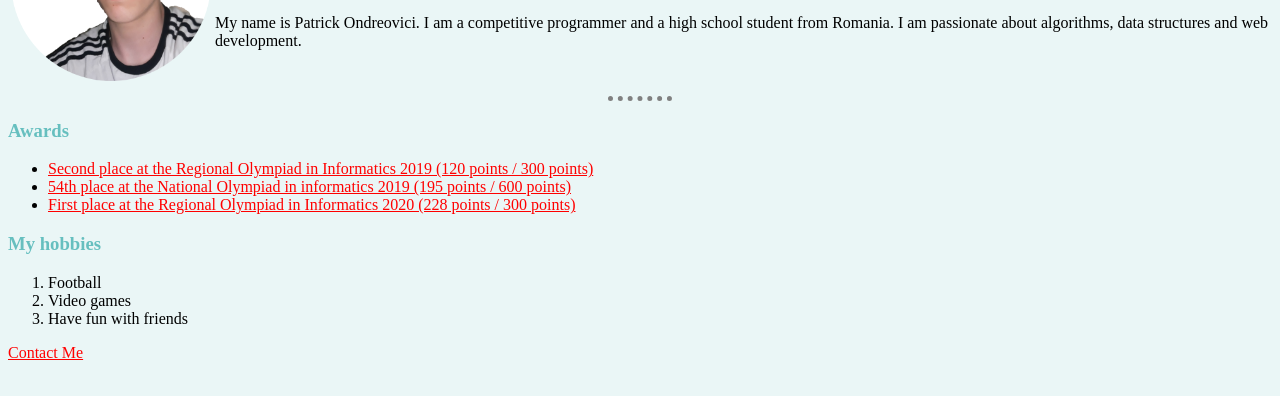
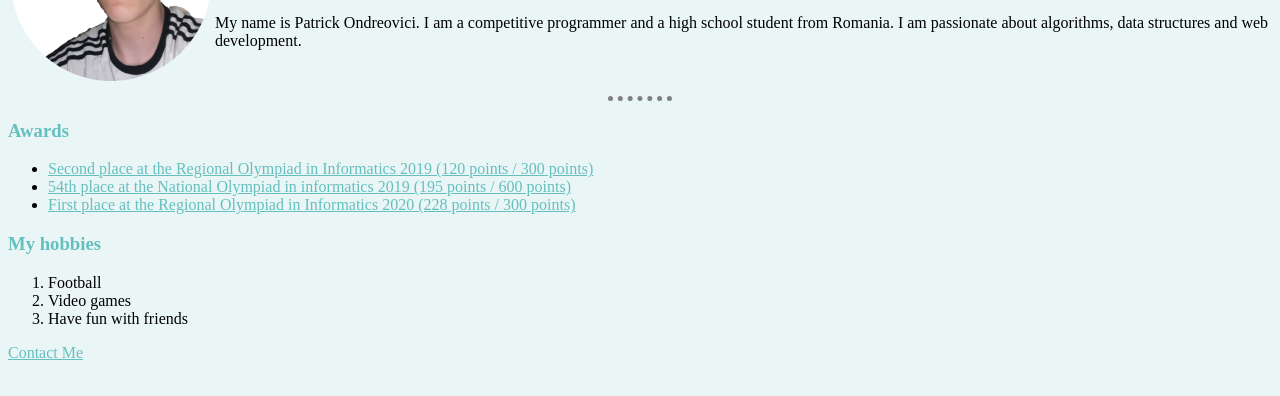
Before and after one commit to parikdelanadlac/cv, a plain HTML site: page index.html in a window 1280 px wide. Shown: the part 130-526 px from the top of the page. Drawn offline with Linux system fonts and the light colour scheme.

Commit message:
Update style.css

```diff
--- a/style.css
+++ b/style.css
@@ -15,7 +15,7 @@ h1{
 }
 /* unvisited link */
 a:link {
-  color: red;
+  color: #66BFBF;
 }
 
 /* visited link */
```
